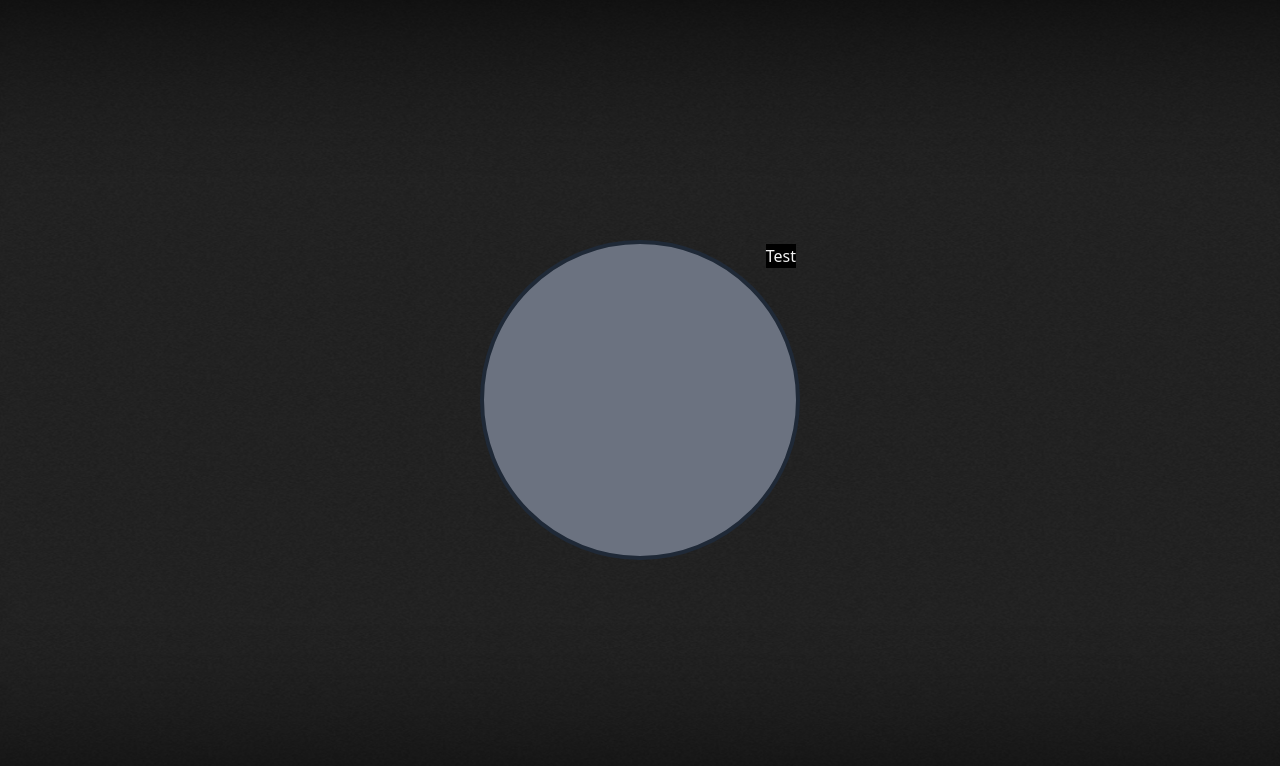
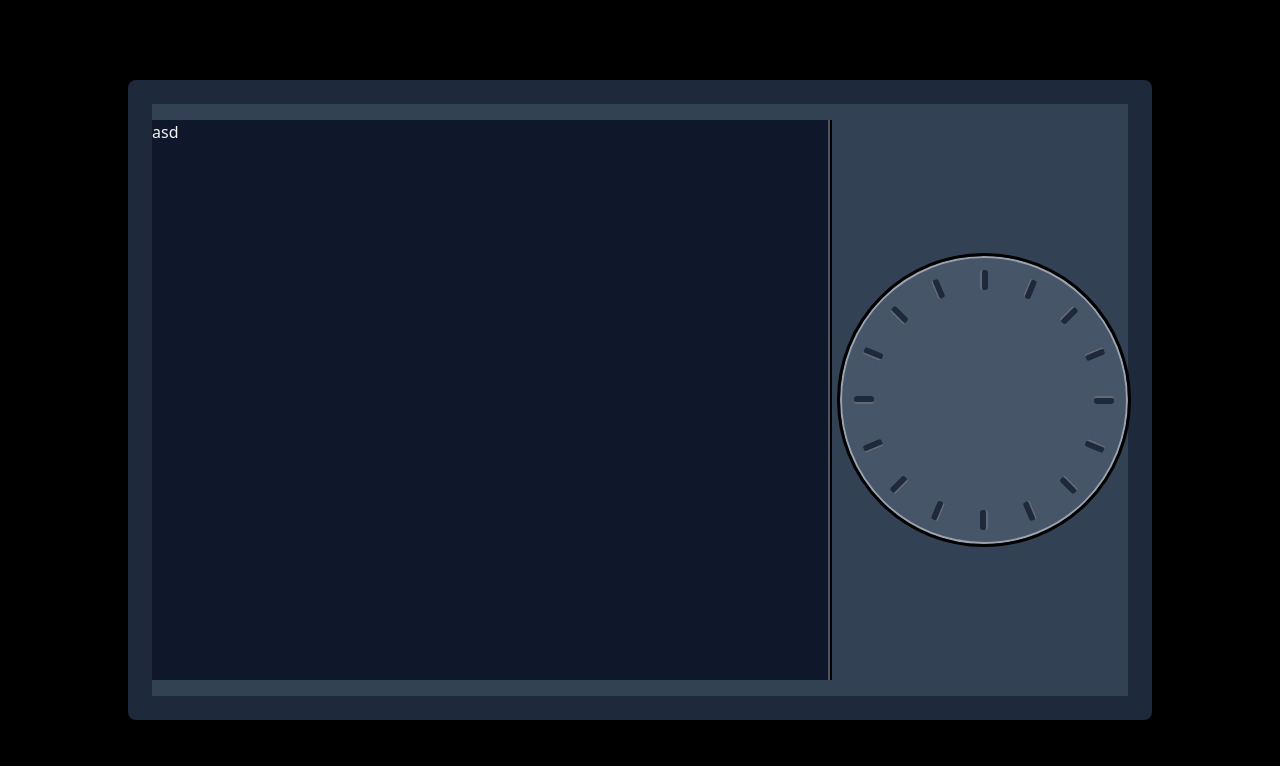
Before and after one commit to johndevnoza/Ioane-Personal-Webiste, a React (Vite) app: page / in a window 1280 px wide. Shown: the top 766 px of the page. Built offline with nearby package versions, Linux system fonts and the light colour scheme.

Commit message:
experimented, Found direction

```diff
--- a/package.json
+++ b/package.json
@@ -12,6 +12,7 @@
   "dependencies": {
     "@eslint/config-array": "^0.15.1",
     "@eslint/object-schema": "^2.1.3",
+    "@radix-ui/react-slot": "^1.0.2",
     "class-variance-authority": "^0.7.0",
     "glob": "^10.4.1",
     "lru-cache": "^10.2.2",
@@ -19,6 +20,7 @@
     "prettier-plugin-tailwindcss": "^0.6.3",
     "react": "^18.2.0",
     "react-dom": "^18.2.0",
+    "react-router-dom": "^6.23.1",
     "rimraf": "^5.0.7",
     "tailwind-merge": "^2.3.0"
   },
--- a/src/App.tsx
+++ b/src/App.tsx
@@ -1,12 +1,11 @@
-import VolumeKnob from "@components/VolumeKnob";
+import Home from "pages/Home";
+import { Routes, Route } from "react-router-dom";
 
 function App() {
-  console.log(window.innerWidth, window.innerHeight);
-
   return (
-    <div className="h-screen bg-[url('/src/assets/images/background.jpg')] bg-cover bg-center">
-      <VolumeKnob />
-    </div>
+    <Routes>
+      <Route path="/" element={<Home />}></Route>
+    </Routes>
   );
 }
 
--- /dev/null
+++ b/src/assets/svgIcons/ButtonVariants.tsx
@@ -0,0 +1,89 @@
+export const DefaultButton = () => {
+  return (
+    <div className="relative">
+      <svg width="88px" height="38px">
+        <defs>
+          <filter
+            filterUnits="userSpaceOnUse"
+            id="Filter_0"
+            x="0.5px"
+            y="0.5px"
+            width="87px"
+            height="37px"
+          >
+            <feOffset in="SourceAlpha" dx="0" dy="2" />
+            <feGaussianBlur result="blurOut" stdDeviation="0" />
+            <feFlood flood-color="rgb(0, 0, 0)" result="floodOut" />
+            <feComposite operator="atop" in="floodOut" in2="blurOut" />
+            <feComponentTransfer>
+              <feFuncA type="linear" slope="1" />
+            </feComponentTransfer>
+            <feMerge>
+              <feMergeNode />
+              <feMergeNode in="SourceGraphic" />
+            </feMerge>
+          </filter>
+          <filter id="Filter_1">
+            <feOffset in="SourceAlpha" dx="0" dy="2" />
+            <feGaussianBlur result="blurOut" stdDeviation="0" />
+            <feFlood flood-color="rgb(255, 255, 255)" result="floodOut" />
+            <feComposite
+              operator="out"
+              in="floodOut"
+              in2="blurOut"
+              result="compOut"
+            />
+            <feComposite operator="in" in="compOut" in2="SourceAlpha" />
+            <feComponentTransfer>
+              <feFuncA type="linear" slope="0.15" />
+            </feComponentTransfer>
+            <feBlend mode="normal" in2="SourceGraphic" />
+          </filter>
+          <linearGradient id="PSgrad_0" x1="0%" x2="0%" y1="100%" y2="0%">
+            <stop offset="0%" stop-color="rgb(14,14,14)" stop-opacity="0.8" />
+            <stop offset="70%" stop-color="rgb(39,39,39)" stop-opacity="0.8" />
+            <stop offset="70%" stop-color="rgb(43,43,43)" stop-opacity="0.8" />
+            <stop offset="100%" stop-color="rgb(68,68,68)" stop-opacity="0.8" />
+          </linearGradient>
+        </defs>
+        <g filter="url(#Filter_0)">
+          <g filter="url(#Filter_1)">
+            <path
+              fill-rule="evenodd"
+              fill="rgb(0, 0, 0)"
+              d="M7.500,4.622 L80.500,4.622 C82.157,4.622 83.500,5.966 83.500,7.622 L83.500,27.622 C83.500,29.279 82.157,30.622 80.500,30.622 L7.500,30.622 C5.843,30.622 4.500,29.279 4.500,27.622 L4.500,7.622 C4.500,5.966 5.843,4.622 7.500,4.622 Z"
+            />
+          </g>
+        </g>
+        <path
+          stroke-width="1px"
+          stroke="rgb(0, 0, 0)"
+          fill="url(#PSgrad_0)"
+          d="M7.500,4.622 L80.500,4.622 C82.157,4.622 83.500,5.966 83.500,7.622 L83.500,27.622 C83.500,29.279 82.157,30.622 80.500,30.622 L7.500,30.622 C5.843,30.622 4.500,29.279 4.500,27.622 L4.500,7.622 C4.500,5.966 5.843,4.622 7.500,4.622 Z"
+        />
+      </svg>
+      <span className="absolute">test</span>
+    </div>
+  );
+};
+export const ActiveButton = () => {
+  return (
+    <svg width="88px" height="36px">
+      <g filter="url(#Filter_0)">
+        <g filter="url(#Filter_1)">
+          <path
+            fill-rule="evenodd"
+            fill="rgb(0, 0, 0)"
+            d="M7.500,4.500 L80.500,4.500 C82.157,4.500 83.500,5.843 83.500,7.500 L83.500,27.500 C83.500,29.157 82.157,30.500 80.500,30.500 L7.500,30.500 C5.843,30.500 4.500,29.157 4.500,27.500 L4.500,7.500 C4.500,5.843 5.843,4.500 7.500,4.500 Z"
+          />
+        </g>
+      </g>
+      <path
+        stroke-width="1px"
+        stroke="rgb(0, 0, 0)"
+        fill="url(#PSgrad_0)"
+        d="M7.500,4.500 L80.500,4.500 C82.157,4.500 83.500,5.843 83.500,7.500 L83.500,27.500 C83.500,29.157 82.157,30.500 80.500,30.500 L7.500,30.500 C5.843,30.500 4.500,29.157 4.500,27.500 L4.500,7.500 C4.500,5.843 5.843,4.500 7.500,4.500 Z"
+      />
+    </svg>
+  );
+};
--- /dev/null
+++ b/src/components/Button.tsx
@@ -0,0 +1,58 @@
+import * as React from "react";
+import { Slot } from "@radix-ui/react-slot";
+import { cva, type VariantProps } from "class-variance-authority";
+import { cn } from "../lib/utils";
+
+const buttonVariants = cva(
+  "inline-flex items-center active:translate-y-[2px] justify-center whitespace-nowrap  text-sm font-medium transition-colors focus-visible:outline-none focus-visible:ring-1 focus-visible:ring-ring disabled:pointer-events-none disabled:opacity-50",
+  {
+    variants: {
+      variant: {
+        default:
+          "border border-black rounded-sm bg-button-up shadow-element active:shadow-none hover:text-primary",
+        selected:
+          "bg-destructive text-destructive-foreground shadow-sm hover:bg-destructive/90",
+        destructive:
+          "bg-destructive text-destructive-foreground shadow-sm hover:bg-destructive/90",
+        outline:
+          "border border-input bg-background shadow-sm hover:bg-accent hover:text-accent-foreground",
+        secondary:
+          "bg-secondary text-secondary-foreground shadow-sm hover:bg-secondary/80",
+        ghost: "hover:bg-accent hover:text-accent-foreground",
+        link: "text-primary underline-offset-4 hover:underline",
+      },
+      size: {
+        default: "h-9 px-4 py-2",
+        sm: "h-8 rounded-md px-3 text-xs",
+        lg: "h-10 rounded-md px-8",
+        icon: "h-9 w-9",
+      },
+    },
+    defaultVariants: {
+      variant: "default",
+      size: "default",
+    },
+  },
+);
+
+export interface ButtonProps
+  extends React.ButtonHTMLAttributes<HTMLButtonElement>,
+    VariantProps<typeof buttonVariants> {
+  asChild?: boolean;
+}
+
+const Button = React.forwardRef<HTMLButtonElement, ButtonProps>(
+  ({ className, variant, size, asChild = false, ...props }, ref) => {
+    const Comp = asChild ? Slot : "button";
+    return (
+      <Comp
+        className={cn(buttonVariants({ variant, size, className }))}
+        ref={ref}
+        {...props}
+      />
+    );
+  },
+);
+Button.displayName = "Button";
+
+export { Button, buttonVariants };
--- a/src/components/VolumeKnob.tsx
+++ b/src/components/VolumeKnob.tsx
@@ -1,9 +1,52 @@
+import { useState, useEffect, useRef } from "react";
+
+const KnobLine = ({ angle }: { angle: number }) => {
+  const lineStyle = {
+    transform: `rotate(${angle}deg) translate(0, -600%)`,
+    transformOrigin: "center",
+  };
+  return (
+    <div
+      style={lineStyle}
+      className="absolute left-[138px] top-[132px] h-5 w-2 rounded-sm border-l-[2px] border-white/30 bg-slate-800"
+    />
+  );
+};
+
 const VolumeKnob = () => {
+  const [rotation, setRotation] = useState(0);
+  const numLines = 16;
+  const knobRef = useRef<HTMLDivElement>(null);
+
+  useEffect(() => {
+    const handleScroll = (event: WheelEvent) => {
+      event.preventDefault();
+      setRotation((prevRotation) => prevRotation + event.deltaY * 0.1);
+    };
+
+    const knobElement = knobRef.current;
+    if (knobElement) {
+      knobElement.addEventListener("wheel", handleScroll, { passive: false });
+    }
+
+    return () => {
+      if (knobElement) {
+        knobElement.removeEventListener("wheel", handleScroll);
+      }
+    };
+  }, []);
+
+  const lines = Array.from({ length: numLines }, (_, index) => (
+    <KnobLine key={index} angle={(index * 360) / numLines} />
+  ));
+
   return (
-    <div className="grid h-full w-full place-items-center">
-      <div className="z-30 h-80 w-80 rounded-full border-4 border-gray-800 bg-gray-500">
-        <div className="float-end bg-black">Test</div>
-      </div>
+    <div
+      ref={knobRef}
+      className="relative size-72 rounded-full border-2 border-gray-400 bg-slate-600 text-center text-black outline"
+      style={{ transform: `rotate(${rotation}deg)` }}
+    >
+      {lines}
     </div>
   );
 };
--- a/src/index.css
+++ b/src/index.css
@@ -3,7 +3,7 @@
 @tailwind utilities;
 @layer base {
   :root {
-    --background: 0 0% 100%;
+    --background: #181818;
     --foreground: 240 10% 3.9%;
     --card: 0 0% 100%;
     --card-foreground: 240 10% 3.9%;
@@ -11,6 +11,7 @@
     --popover-foreground: 240 10% 3.9%;
     --primary: 346.8 77.2% 49.8%;
     --primary-foreground: 355.7 100% 92.3%;
+    --background-secondary: #151515;
     --secondary: 240 4.8% 95.9%;
     --secondary-foreground: 240 5.9% 10%;
     --muted: 240 4.8% 95.9%;
@@ -26,14 +27,15 @@
   }
 
   .dark {
-    --background: 20 4.3% 9.1%;
+    --background: #181818;
     --foreground: 0 0% 95%;
     --card: 24 9.8% 10%;
     --card-foreground: 0 0% 95%;
     --popover: 0 0% 9%;
     --popover-foreground: 0 0% 95%;
-    --primary: 346.8 77.2% 49.8%;
-    --primary-foreground: 355.7 100% 97.3%;
+    --primary: #32eafb;
+    --background-secondary: #151515;
+    --primary-foreground: #151515;
     --secondary: 240 3.7% 15.9%;
     --secondary-foreground: 0 0% 98%;
     --muted: 0 0% 15%;
--- /dev/null
+++ b/src/lib/utils.ts
@@ -0,0 +1,6 @@
+import { type ClassValue, clsx } from "clsx";
+import { twMerge } from "tailwind-merge";
+
+export function cn(...inputs: ClassValue[]) {
+  return twMerge(clsx(inputs));
+}
--- a/src/main.tsx
+++ b/src/main.tsx
@@ -3,11 +3,14 @@ import ReactDOM from "react-dom/client";
 import App from "./App.tsx";
 import "./index.css";
 import { ThemeProvider } from "@components/theme-provider";
+import { BrowserRouter } from "react-router-dom";
 
 ReactDOM.createRoot(document.getElementById("root")!).render(
   <React.StrictMode>
-    <ThemeProvider defaultTheme="dark" storageKey="vite-ui-theme">
-      <App />
-    </ThemeProvider>
+    <BrowserRouter>
+      <ThemeProvider defaultTheme="dark" storageKey="vite-ui-theme">
+        <App />
+      </ThemeProvider>
+    </BrowserRouter>
   </React.StrictMode>,
 );
--- /dev/null
+++ b/src/pages/Home.tsx
@@ -0,0 +1,21 @@
+import VolumeKnob from "@components/VolumeKnob";
+
+const Home = () => {
+  return (
+    <div className="flex h-screen w-full items-center bg-black">
+      <div className="m-auto h-full w-full rounded-lg bg-slate-800 p-6 md:h-[80%] md:w-[80%]">
+        <div className="m-auto h-full w-full bg-slate-700">
+          <section className="flex h-full items-center justify-between py-4">
+            <section className="h-full w-full bg-slate-900">asd</section>
+            <section className="flex h-full items-center gap-2">
+              <div className="h-full min-w-[4px] border-l-2 border-gray-600 bg-black py-4" />
+              <VolumeKnob />
+            </section>
+          </section>
+        </div>
+      </div>
+    </div>
+  );
+};
+
+export default Home;
--- a/tailwind.config.js
+++ b/tailwind.config.js
@@ -11,14 +11,23 @@ export default {
       },
     },
     extend: {
+      backgroundImage: {
+        "button-up":
+          "linear-gradient(180deg, rgb(68,68,68) 0%, rgb(43,43,43) 30%, rgb(39,39,39) 70%, rgb(14,14,14) 100%)",
+      },
+      boxShadow: {
+        element:
+          "0px 4px 0px 2px rgba(0, 0, 0, 90), inset 0px 0px 0px 1px rgba(255, 255, 255, 0.15)",
+      },
       colors: {
         border: "hsl(var(--border))",
         input: "hsl(var(--input))",
         ring: "hsl(var(--ring))",
         background: "hsl(var(--background))",
+        elementBackground: "var(--background-secondary)",
         foreground: "hsl(var(--foreground))",
         primary: {
-          DEFAULT: "hsl(var(--primary))",
+          DEFAULT: "var(--primary)",
           foreground: "hsl(var(--primary-foreground))",
         },
         secondary: {
@@ -47,9 +56,9 @@ export default {
         },
       },
       borderRadius: {
-        lg: "var(--radius)",
-        md: "calc(var(--radius) - 2px)",
-        sm: "calc(var(--radius) - 4px)",
+        lg: "8px",
+        md: "5px",
+        sm: "3px",
       },
       keyframes: {
         "accordion-down": {
```
Also changed, not shown: 1 other file (tests, documents, lock files or other folders).
